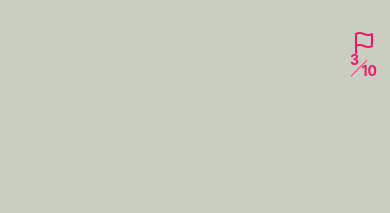
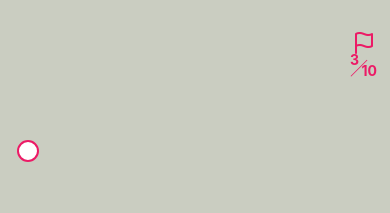
Before and after one commit to daikinetic/Mone, a React Native app: screen / in a window 390 px wide. Shown: the top 213 px of the page. Built offline with nearby package versions, Linux system fonts and the light colour scheme.

Commit message:
Update TaskMainScreen

```diff
--- a/src/screens/TaskMainScreen.jsx
+++ b/src/screens/TaskMainScreen.jsx
@@ -18,6 +18,8 @@ export default function TaskMainScreen () {
             </View>
             <View style={styles.leftBar}>
                 <View style={styles.barL}></View>
+            </View>
+            <View style={styles.barCircle}>
             </View>
             <View style={styles.rightBar}>
                 <View style={styles.barR}></View>
@@ -109,6 +111,17 @@ const styles = StyleSheet.create({
         bottom: 90,
         borderRadius: 5
     },
+    barCircle: {
+        backgroundColor:"#ffffff",
+        width:22,
+        height:22,
+        borderRadius:11,
+        borderWidth:2,
+        borderColor:"#EC1A66",
+        position:"absolute",
+        top:140,
+        left:16.5,
+    },
     rightBar: {
         backgroundColor: "#ACB3BF",
         width: 5,
```
